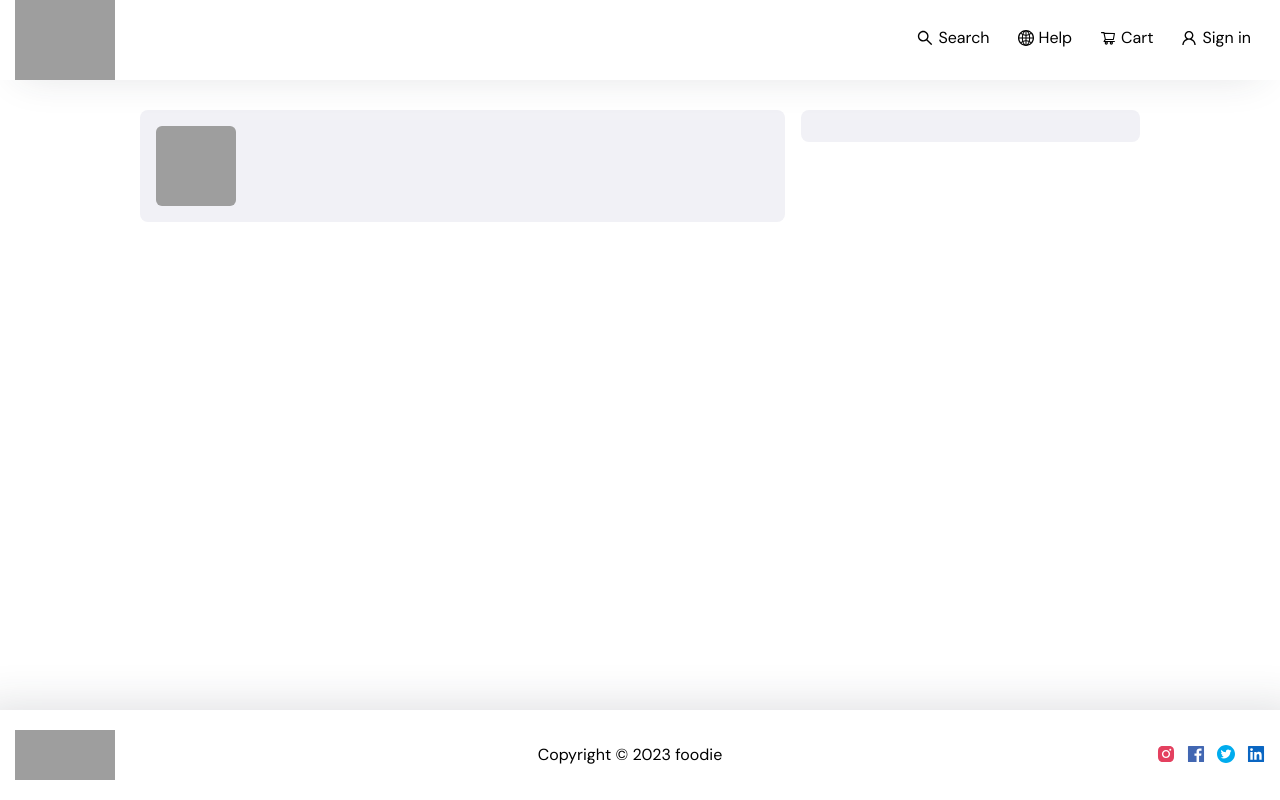
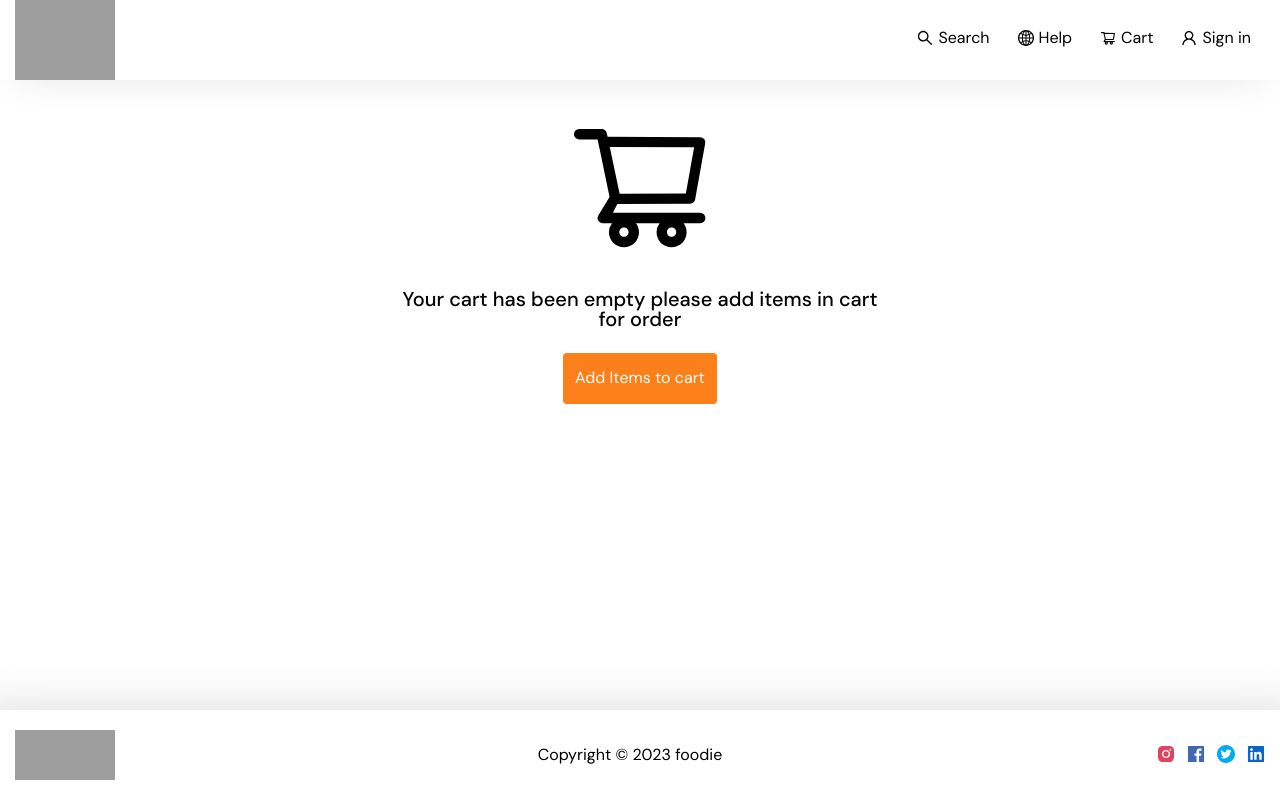
Before and after one commit to pritesh511/food-ordering-app, a React (Vite) app: page /cart in a window 1280 px wide. Built offline with nearby package versions, Linux system fonts and the light colour scheme; grey boxes are pictures that could not be loaded.

Commit message:
Remove cart implement

```diff
--- /dev/null
+++ b/src/components/emptycart/EmptyCart.jsx
@@ -0,0 +1,22 @@
+import { ShoppingCartOutlined } from "@ant-design/icons";
+import React from "react";
+import { Link } from "react-router-dom";
+import "./emptycart.css";
+
+const EmptyCart = () => {
+  return (
+    <div className="empty-card-conatiner">
+      <div className="empty-card-icon">
+        <ShoppingCartOutlined />
+      </div>
+      <p className="empty-cart-para">
+        Your cart has been empty please add items in cart for order
+      </p>
+      <Link className="empty-cart-button" to="/">
+        Add Items to cart
+      </Link>
+    </div>
+  );
+};
+
+export default EmptyCart;
--- /dev/null
+++ b/src/components/emptycart/emptycart.css
@@ -0,0 +1,34 @@
+.empty-card-conatiner {
+  max-width: 500px;
+  width: 100%;
+  margin: auto;
+  display: flex;
+  flex-direction: column;
+  align-items: center;
+}
+.empty-card-icon {
+  font-size: 150px;
+  line-height: 150px;
+}
+.empty-cart-para {
+  font-size: 20px;
+  line-height: 20px;
+  text-align: center;
+  font-weight: 500;
+  margin: 24px 0;
+}
+.empty-cart-button {
+  padding: 16px 12px;
+  border-radius: 4px;
+  outline: none;
+  border: none;
+  text-decoration: none;
+  background: var(--yellow-color);
+  color: var(--white-color);
+  font-size: 16px;
+  cursor: pointer;
+  transition: 300ms all;
+}
+.empty-cart-button:hover {
+  background-color: #dd6e12;
+}
--- a/src/components/index.js
+++ b/src/components/index.js
@@ -3,5 +3,6 @@ import Footer from "./footer/Footer";
 import Body from "./body/Body";
 import Rescard from "./rescard/Rescard";
 import MenuSkelton from "./menuSkelton/MenuSkelton";
+import EmptyCart from "./emptycart/EmptyCart";
 
-export { Header, Footer, Body, Rescard, MenuSkelton };
+export { Header, Footer, Body, Rescard, MenuSkelton, EmptyCart };
--- a/src/pages/cart/Cart.jsx
+++ b/src/pages/cart/Cart.jsx
@@ -1,17 +1,23 @@
 import React from "react";
 import "./cart.css";
 import { BASE_IMG_URL } from "../../utils/constant";
-import { useSelector } from "react-redux";
+import { useSelector, useDispatch } from "react-redux";
+import { EmptyCart } from "../../components";
+import { addTocart, removeFromcart } from "../../redux/slices/cartslice";
 
 const Cart = () => {
+  const dispatch = useDispatch();
   const cart_item = useSelector((state) => state.cartslice.cart);
   const currentRestaurant = useSelector(
     (state) => state.cartslice.currentRestaurant
   );
 
+  console.log("cart_item", cart_item);
   const { cloudinaryImageId, name, city } = currentRestaurant;
 
-  return (
+  return cart_item.length <= 0 ? (
+    <EmptyCart />
+  ) : (
     <div className="container">
       <div className="cart-container">
         <div className="cart-items-list">
@@ -31,8 +37,20 @@ const Cart = () => {
               return (
                 <div className="cart-item-bottom" key={item?.id}>
                   <div className="cart-item-name">
-                    <div className="cart-food">
-                      <div className="cart-food-circle"></div>
+                    <div
+                      className={`cart-food ${
+                        item?.itemAttribute?.vegClassifier === "VEG"
+                          ? "green"
+                          : "red"
+                      }`}
+                    >
+                      <div
+                        className={`cart-food-circle ${
+                          item?.itemAttribute?.vegClassifier === "VEG"
+                            ? "green"
+                            : "red"
+                        }`}
+                      ></div>
                     </div>
                     <div className="cart-food-detail-right">
                       <p className="food-name">{item?.name}</p>
@@ -41,9 +59,19 @@ const Cart = () => {
                   </div>
                   <div className="cart-item-button-main">
                     <div className="cart-button-wrap">
-                      <span className="cart-item-button">+</span>
+                      <span
+                        className="cart-item-button"
+                        onClick={() => dispatch(addTocart(item))}
+                      >
+                        +
+                      </span>
                       <span className="cart-item-qty">{item?.qty}</span>
-                      <span className="cart-item-button">-</span>
+                      <span
+                        className="cart-item-button"
+                        onClick={() => dispatch(removeFromcart(item))}
+                      >
+                        -
+                      </span>
                     </div>
                   </div>
                 </div>
--- a/src/pages/cart/cart.css
+++ b/src/pages/cart/cart.css
@@ -57,8 +57,14 @@
   display: flex;
   align-items: center;
   justify-content: center;
-  border: 1px solid red;
+  border: 1px solid;
   margin: 3px 0 0 0;
+}
+.cart-food.red {
+  border-color: var(--red-color);
+}
+.cart-food.green {
+  border-color: var(--green-color);
 }
 .cart-food-detail-right {
   margin: 0 0 0 18px;
@@ -66,8 +72,13 @@
 .cart-food-circle {
   min-width: 12px;
   min-height: 12px;
-  background-color: red;
   border-radius: 50%;
+}
+.cart-food-circle.red {
+  background-color: var(--red-color);
+}
+.cart-food-circle.green {
+  background-color: var(--green-color);
 }
 .cart-item-button-main {
   width: 40%;
--- a/src/pages/restaurantMenu/RestaurantMenu.jsx
+++ b/src/pages/restaurantMenu/RestaurantMenu.jsx
@@ -62,7 +62,13 @@ const RestaurantMenu = () => {
                   <p>RS. {item?.card?.info?.price / 100}</p>
                 </div>
                 <div className="food-img">
-                  <img src={BASE_IMG_URL + item?.card?.info?.imageId} />
+                  <img
+                    src={
+                      item?.card?.info?.imageId
+                        ? BASE_IMG_URL + item?.card?.info?.imageId
+                        : BASE_IMG_URL + resData?.cloudinaryImageId
+                    }
+                  />
                   {/* <div className="button-wrap">
                     <span className="item-button">+</span>
                     <span className="item-qty">1</span>
--- a/src/redux/slices/cartslice.js
+++ b/src/redux/slices/cartslice.js
@@ -10,11 +10,26 @@ const cartslice = createSlice({
   initialState,
   reducers: {
     addTocart: (state, action) => {
-      const isItems = state.cart.find((item) => item.id === action.payload.id);
+      const isItems = state.cart.find((item) => item?.id === action.payload.id);
       if (isItems) {
         isItems.qty++;
       } else {
         state.cart.push({ ...action.payload, qty: 1 });
+      }
+    },
+    removeFromcart: (state, action) => {
+      const isItems = state.cart.find(
+        (item) => item?.id === action?.payload?.id
+      );
+      if (isItems) {
+        if (isItems.qty > 1) {
+          isItems.qty--;
+        } else {
+          const filetr_item = state.cart.filter(
+            (item) => item?.id !== action?.payload?.id
+          );
+          state.cart = filetr_item;
+        }
       }
     },
     setCurremtRestaurant: (state, action) => {
@@ -23,6 +38,7 @@ const cartslice = createSlice({
   },
 });
 
-export const { addTocart, setCurremtRestaurant } = cartslice.actions;
+export const { addTocart, setCurremtRestaurant, removeFromcart } =
+  cartslice.actions;
 
 export default cartslice.reducer;
```
